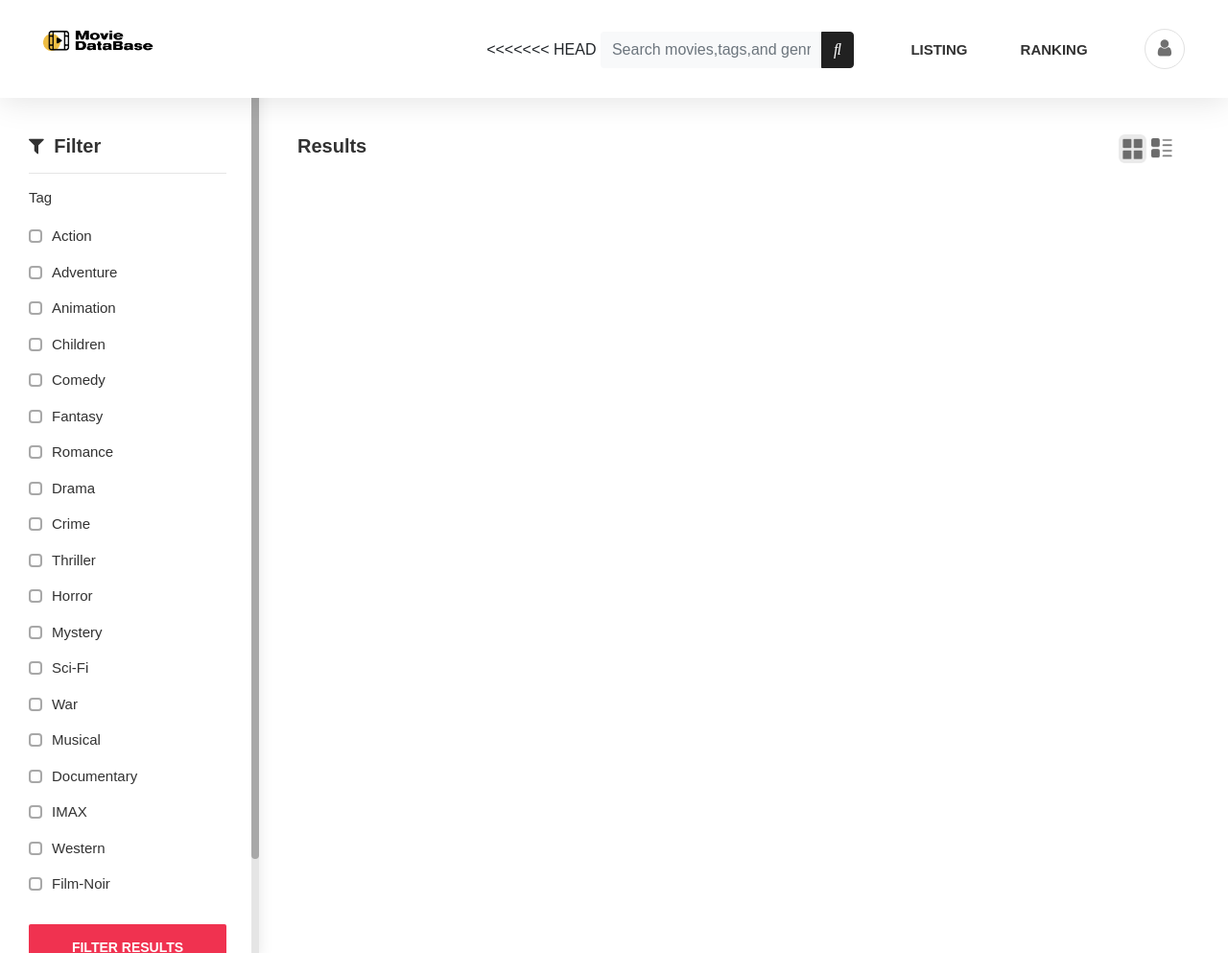
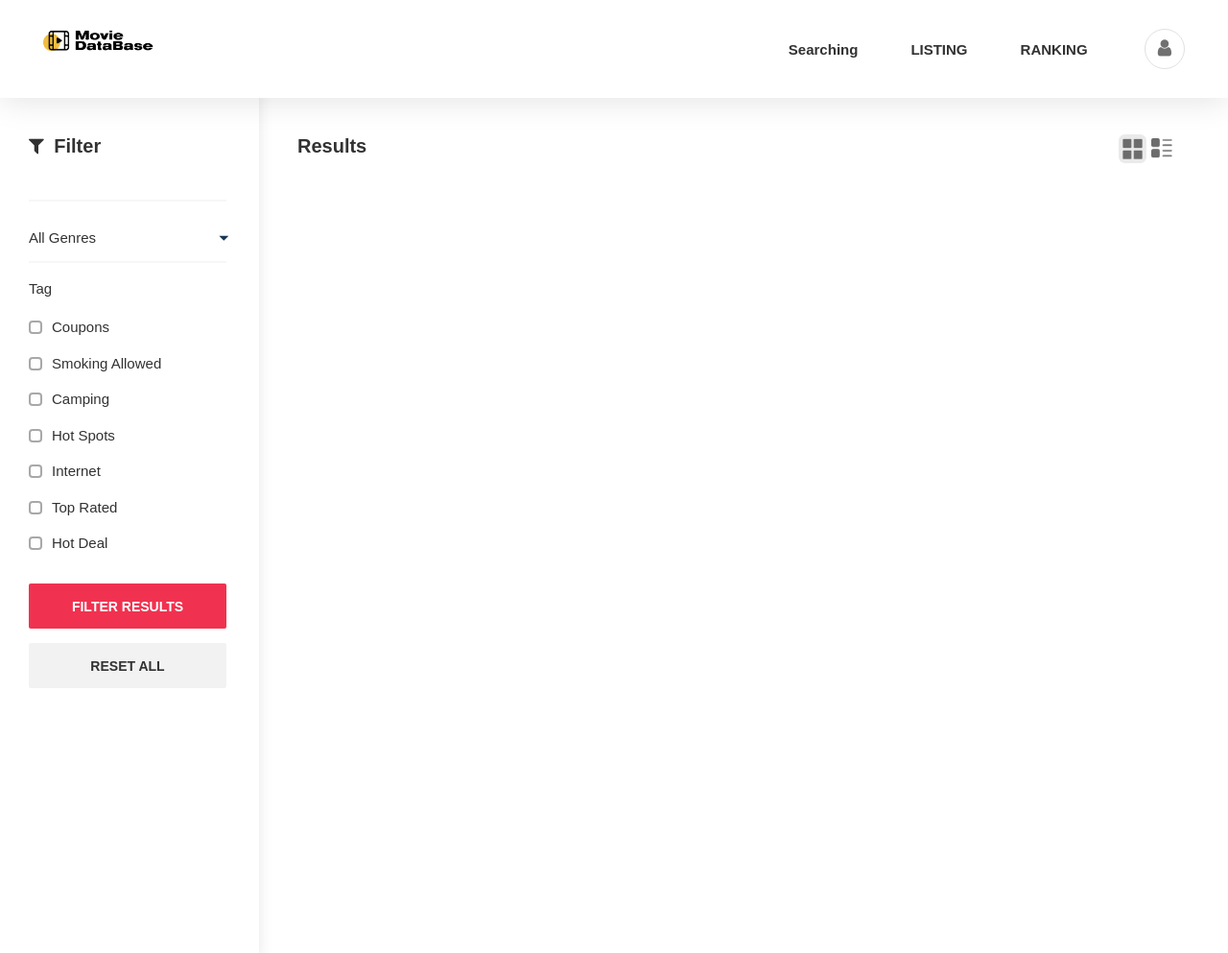
Before and after one commit to jychen1002/COMP0022_GroupProject, a PHP site: page /listing.php in a window 1280 px wide. Shown: the whole page at 96% size. Run offline with PHP 8.4, Linux system fonts and the light colour scheme; data that the repository does not hold is empty.

Commit message:
minor change

```diff
--- a/listing.php
+++ b/listing.php
@@ -32,8 +32,8 @@
         <div class="loader"></div>
     </div>
 
-     <!-- Header Section Begin -->
-     <header class="header header--normal">
+    <!-- Header Section Begin -->
+    <header class="header header--normal">
         <div class="container-fluid">
             <div class="row">
                 <div class="col-lg-3 col-md-3">
@@ -42,39 +42,19 @@
                     </div>
                 </div>
                 <div class="col-lg-9 col-md-9">
-
                     <div class="header__nav">
                         <nav class="header__menu mobile-menu">
                             <ul>
-<<<<<<< HEAD
-                                <li><form class=" navbar-search">
-                                    <div class="input-group">
-                                        <input type="text" class="form-control bg-light border-0 small" placeholder="Search movies,tags,and genres..."
-                                            aria-label="Search" aria-describedby="basic-addon2">
-                                        <div class="input-group-append">
-                                            <button class="btn btn-primary" type="button">
-                                                <i class="fas fa-search"></i>
-                                            </button>
-                                        </div>
-                                    </div>
-                                </form></li>
-                                <li><a href="./listing.php">LISTING</a>
-                                <li><a href=#>RANKING</a>
-                                    <ul class="dropdown">
-                                        <li><a href="./popular.html">THE MOST POPULAR FILMS</a></li>
-=======
-                            <li><a href="./index.php">SEARCHING</a>
+                                <li><a href="./index.php">Searching</a>
                                 <li><a href="./ShowMovieList.php">LISTING</a>
                                 <li><a href=#>RANKING</a>
                                     <ul class="dropdown">
                                         <li><a href="./popular.php">THE MOST POPULAR FILMS</a></li>
-                                        <li><a href="./polarising.php">THE MOST POLARISING FILMS</a></li>
->>>>>>> dda33eaa9bf82afb8c1542f01486c0bd8924a28e
                                     </ul>
                             </ul>
                         </nav>
                         <div class="header__menu__right">
-                            <a href="signin.php" class="login-btn"><i class="fa fa-user"></i></a>
+                            <a href="signin.html" class="login-btn"><i class="fa fa-user"></i></a>
                         </div>
                     </div>
                 </div>
@@ -89,108 +69,63 @@
         <div class="filter__title">
             <h5><i class="fa fa-filter"></i> Filter</h5>
         </div>
-        <hr class="sidebar-divider">
-        <div class="filter__tags" id="filter_tags">
+        <div class="filter__search">
+            <input type="text">
+        </div>
+        <div class="filter__select">
+            <select>
+                <option value="">All Genres</option>
+                <option value="">Action</option>
+                <option value="">Adventure</option>
+                <option value="">Animation</option>
+                <option value="">Comedy</option>
+                <option value="">Crime</option>
+                <option value="">Documentary</option>
+                <option value="">Drama</option>
+
+            </select>
+        </div>
+        <div class="filter__tags">
             <h6>Tag</h6>
-            <label for="Action">
-                Action
-                <input type="checkbox" id="filter__tags" >
+            <label for="coupon">
+                Coupons
+                <input type="checkbox" id="coupon">
                 <span class="checkmark"></span>
             </label>
-            <label for="Adventure">
-                Adventure
-                <input type="checkbox" id="Adventure" >
+            <label for="sa">
+                Smoking Allowed
+                <input type="checkbox" id="sa">
                 <span class="checkmark"></span>
             </label>
-            <label for="Animation">
-                Animation
-                <input type="checkbox" id="Animation">
+            <label for="camping">
+                Camping
+                <input type="checkbox" id="camping">
                 <span class="checkmark"></span>
             </label>
-            <label for="Children">
-                Children
-                <input type="checkbox" id="Children">
+            <label for="hot-spots">
+                Hot Spots
+                <input type="checkbox" id="hot-spots">
                 <span class="checkmark"></span>
             </label>
-            <label for="Comedy">
-                Comedy
-                <input type="checkbox" id="Comedy">
+            <label for="internet">
+                Internet
+                <input type="checkbox" id="internet">
                 <span class="checkmark"></span>
             </label>
-            <label for="Fantasy">
-                Fantasy
-                <input type="checkbox" id="Fantasy">
+            <label for="tr">
+                Top Rated
+                <input type="checkbox" id="tr">
                 <span class="checkmark"></span>
             </label>
-            <label for="Romance">
-                Romance
-                <input type="checkbox" id="Romance">
-                <span class="checkmark"></span>
-            </label>
-            <label for="Drama">
-                Drama
-                <input type="checkbox" id="Drama">
-                <span class="checkmark"></span>
-            </label>
-            <label for="Crime">
-                Crime
-                <input type="checkbox" id="Crime">
-                <span class="checkmark"></span>
-            </label>
-            <label for="Thriller">
-                Thriller
-                <input type="checkbox" id="Thriller">
-                <span class="checkmark"></span>
-            </label>
-            <label for="Horror">
-                Horror
-                <input type="checkbox" id="Horror">
-                <span class="checkmark"></span>
-            </label>
-            <label for="Mystery">
-                Mystery
-                <input type="checkbox" id="Mystery">
-                <span class="checkmark"></span>
-            </label>
-            <label for="Sci-Fi">
-                Sci-Fi
-                <input type="checkbox" id="Sci-Fi">
-                <span class="checkmark"></span>
-            </label>
-            <label for="War">
-                War
-                <input type="checkbox" id="War">
-                <span class="checkmark"></span>
-            </label>
-            <label for="Musical">
-                Musical
-                <input type="checkbox" id="Musical">
-                <span class="checkmark"></span>
-            </label>
-            <label for="Documentary">
-                Documentary
-                <input type="checkbox" id="Documentary">
-                <span class="checkmark"></span>
-            </label>
-            <label for="IMAX">
-                IMAX
-                <input type="checkbox" id="IMAX">
-                <span class="checkmark"></span>
-            </label>
-            <label for="Western">
-                Western
-                <input type="checkbox" id="Western">
-                <span class="checkmark"></span>
-            </label>
-            <label for="Film-Noir">
-                Film-Noir
-                <input type="checkbox" id="Film-Noir">
+            <label for="hd">
+                Hot Deal
+                <input type="checkbox" id="hd">
                 <span class="checkmark"></span>
             </label>
         </div>
         <div class="filter__btns">
             <button type="submit">Filter Results</button>
-            <button class="filter__reset" onclick="reset()" value = "Reset form">Reset All</button>
+            <button type="submit" class="filter__reset">Reset All</button>
         </div>
     </div>
     <!-- Filter End -->
@@ -252,8 +187,8 @@
                                 <div class="listing__item__pic set-bg" data-setbg="img/listing/list-1.jpg">
                                 </div>
                                 <div class="listing__item__text">
-                                    <div class="listing__item__text__inside">
-                                        <h5>'.$row['title'].'</h5>
+                                    <div class="listing__item__text__inside" id="movie_title">
+                                        <h5 onclick = "to_report(this)">'.$row['title'].'</h5>
                                         <div class="listing__item__text__rating">
                                             <div class="listing__item__rating__star">
                                                 <h5>'.$row['year'].'</h5>
@@ -316,7 +251,6 @@
                     }
                     mysqli_free_result($result);
                 }
-
                 mysqli_close($connection);
 
             ?>
@@ -385,6 +319,13 @@
         })
     })
         </script>
+
+       <script >
+       function to_report(e){
+           var movie_name = $(e).text();
+           window.location.href = "../report.html?movie_name="+movie_name;
+       }
+            </script>
     <script src="js/bootstrap.min.js"></script>
     <script src="js/jquery.nice-select.min.js"></script>
     <script src="js/jquery-ui.min.js"></script>
@@ -394,15 +335,6 @@
     <script src="js/jquery.slicknav.js"></script>
     <script src="js/owl.carousel.min.js"></script>
     <script src="js/main.js"></script>
-    <script>
-        function reset(){
-            var inputs = document.querySelectorAll('filter_ctags');
-            console.log(inputs);
-        for (var i = 0; i < inputs.length; i++) {
-            inputs[i].checked = false;
-        }
-        }
-    </script>
 </body>
 
 </html>
```
